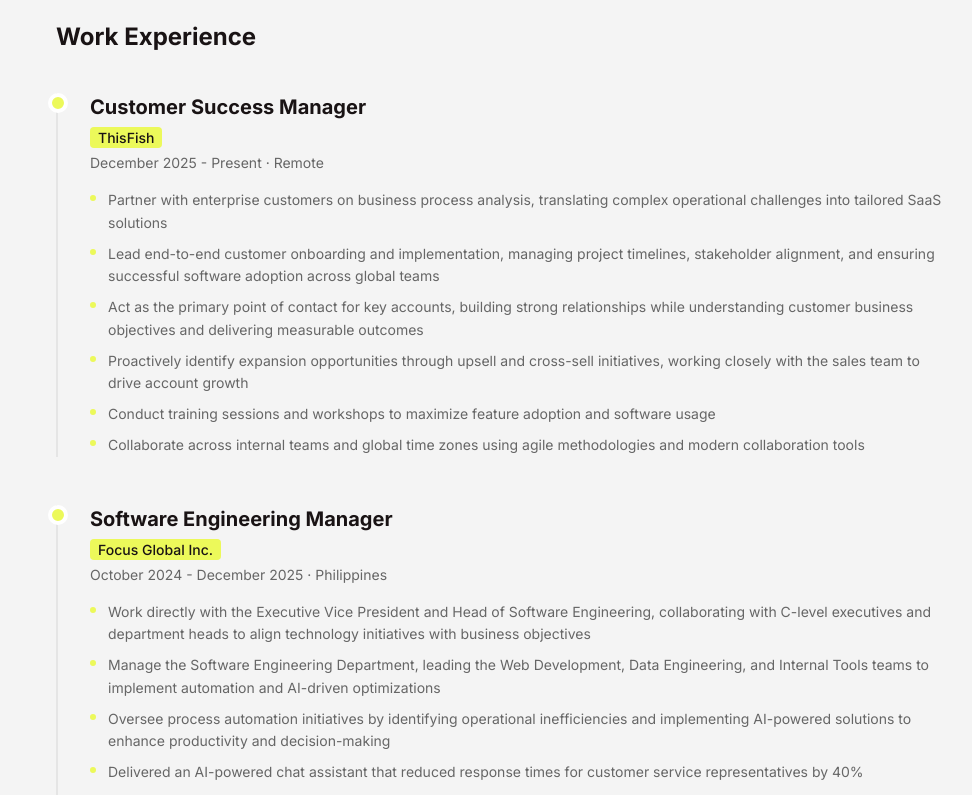
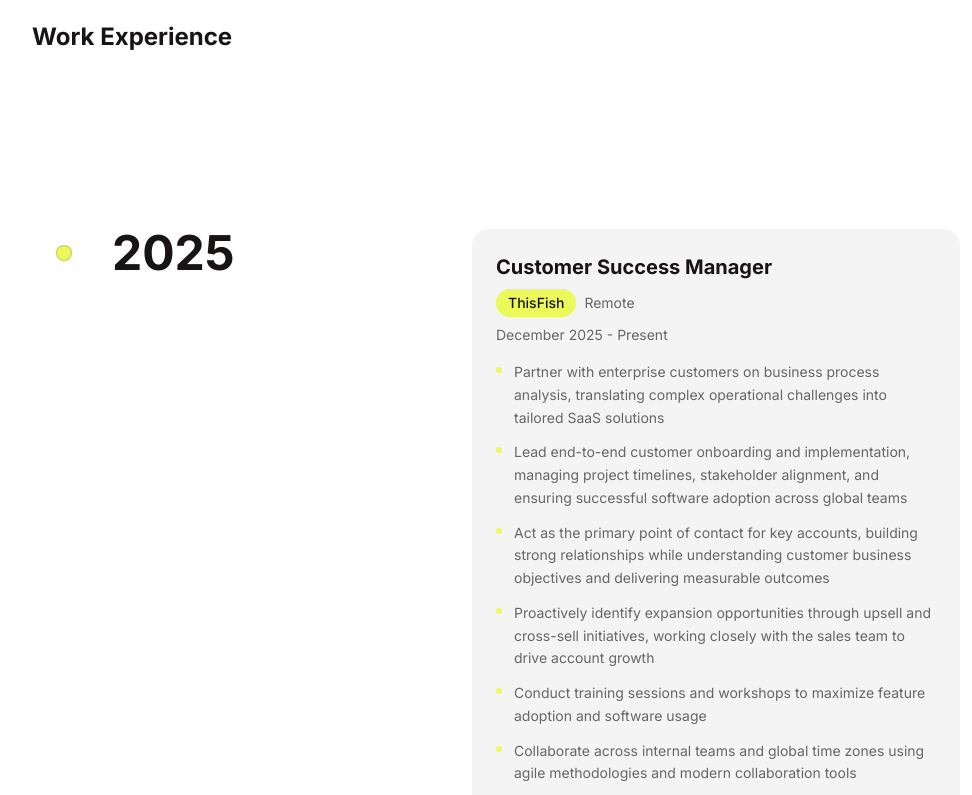
Before and after one commit to lawlozano93/himo, a Next.js app: page /experience in a window 1280 px wide. Shown: the part 780-1575 px from the top of the page, without its empty margins (136-1108 px from the left). Built offline with nearby package versions, Linux system fonts and the light colour scheme.

Commit message:
feat: add animated Timeline component to experience page

```diff
--- a/src/app/experience/page.tsx
+++ b/src/app/experience/page.tsx
@@ -2,6 +2,7 @@
 import Link from "next/link";
 import Footer from "@/components/Footer";
 import { ProfileIdCard } from "@/components/ProfileIdCard";
+import { Timeline } from "@/components/ui/timeline";
 
 export const metadata: Metadata = {
     title: "Human of Himo - Lawrrence Lozano",
@@ -195,37 +196,33 @@
                 </div>
             </section>
 
-            {/* Work Experience */}
-            <section className="py-16 px-6 bg-[#f4f4f4]">
-                <div className="max-w-4xl mx-auto">
-                    <h2 className="text-2xl font-bold text-[#191314] mb-10">
+            {/* Work Experience Timeline */}
+            <section className="py-16 px-6 bg-white">
+                <div className="max-w-5xl mx-auto">
+                    <h2 className="text-2xl font-bold text-[#191314] mb-4 px-4 md:px-10">
                         Work Experience
                     </h2>
-                    <div className="space-y-12">
-                        {experience.map((job, index) => (
-                            <div
-                                key={index}
-                                className="relative pl-8 border-l-2 border-[#e5e5e5]"
-                            >
-                                <div className="absolute -left-2.5 top-0 w-5 h-5 rounded-full bg-[#ecf95a] border-4 border-white" />
-
-                                {/* Header */}
+                    <Timeline
+                        data={experience.map((job) => ({
+                            title: job.period.split(" - ")[0].split(" ").pop() || job.period,
+                            content: (
+                                <div className="bg-[#f4f4f4] rounded-2xl p-6 mb-8">
                                     <div className="mb-4">
-                                    <h3 className="text-xl font-bold text-[#191314] mb-1">
+                                        <h3 className="text-xl font-bold text-[#191314] mb-2">
                                             {job.role}
                                         </h3>
-                                    <p className="mb-1">
-                                        <span className="bg-[#ecf95a] px-2 py-0.5 rounded text-sm font-medium text-[#191314]">
+                                        <div className="flex flex-wrap gap-2 items-center mb-2">
+                                            <span className="bg-[#ecf95a] px-3 py-1 rounded-full text-sm font-medium text-[#191314]">
                                                 {job.company}
                                             </span>
-                                    </p>
-                                    <p className="text-sm text-[#666666]">
-                                        {job.period} · {job.location}
-                                    </p>
+                                            <span className="text-sm text-[#666666]">
+                                                {job.location}
+                                            </span>
+                                        </div>
+                                        <p className="text-sm text-[#666666]">{job.period}</p>
                                     </div>
 
-                                {/* Uniform bullet points */}
-                                <ul className="space-y-2">
+                                    <ul className="space-y-3">
                                         {job.bullets.map((bullet, i) => (
                                             <li
                                                 key={i}
@@ -237,8 +234,9 @@
                                         ))}
                                     </ul>
                                 </div>
-                        ))}
-                    </div>
+                            ),
+                        }))}
+                    />
                 </div>
             </section>
 
--- /dev/null
+++ b/src/components/ui/timeline.tsx
@@ -0,0 +1,76 @@
+"use client";
+
+import { useScroll, useTransform, motion } from "framer-motion";
+import React, { useEffect, useRef, useState } from "react";
+
+interface TimelineEntry {
+    title: string;
+    content: React.ReactNode;
+}
+
+export const Timeline = ({ data }: { data: TimelineEntry[] }) => {
+    const ref = useRef<HTMLDivElement>(null);
+    const containerRef = useRef<HTMLDivElement>(null);
+    const [height, setHeight] = useState(0);
+
+    useEffect(() => {
+        if (ref.current) {
+            const rect = ref.current.getBoundingClientRect();
+            setHeight(rect.height);
+        }
+    }, [ref]);
+
+    const { scrollYProgress } = useScroll({
+        target: containerRef,
+        offset: ["start 10%", "end 50%"],
+    });
+
+    const heightTransform = useTransform(scrollYProgress, [0, 1], [0, height]);
+    const opacityTransform = useTransform(scrollYProgress, [0, 0.1], [0, 1]);
+
+    return (
+        <div
+            className="w-full bg-white font-sans md:px-10"
+            ref={containerRef}
+        >
+            <div ref={ref} className="relative max-w-7xl mx-auto pb-20">
+                {data.map((item, index) => (
+                    <div
+                        key={index}
+                        className="flex justify-start pt-10 md:pt-40 md:gap-10"
+                    >
+                        <div className="sticky flex flex-col md:flex-row z-40 items-center top-40 self-start max-w-xs lg:max-w-sm md:w-full">
+                            <div className="h-10 absolute left-3 md:left-3 w-10 rounded-full bg-white flex items-center justify-center">
+                                <div className="h-4 w-4 rounded-full bg-[#ecf95a] border border-[#191314]/20" />
+                            </div>
+                            <h3 className="hidden md:block text-xl md:pl-20 md:text-5xl font-bold text-[#191314]">
+                                {item.title}
+                            </h3>
+                        </div>
+
+                        <div className="relative pl-20 pr-4 md:pl-4 w-full">
+                            <h3 className="md:hidden block text-2xl mb-4 text-left font-bold text-[#191314]">
+                                {item.title}
+                            </h3>
+                            {item.content}
+                        </div>
+                    </div>
+                ))}
+                <div
+                    style={{
+                        height: height + "px",
+                    }}
+                    className="absolute md:left-8 left-8 top-0 overflow-hidden w-[2px] bg-[linear-gradient(to_bottom,var(--tw-gradient-stops))] from-transparent from-[0%] via-[#e5e5e5] to-transparent to-[99%] [mask-image:linear-gradient(to_bottom,transparent_0%,black_10%,black_90%,transparent_100%)]"
+                >
+                    <motion.div
+                        style={{
+                            height: heightTransform,
+                            opacity: opacityTransform,
+                        }}
+                        className="absolute inset-x-0 top-0 w-[2px] bg-gradient-to-t from-[#ecf95a] via-[#c5d04a] to-transparent from-[0%] via-[10%] rounded-full"
+                    />
+                </div>
+            </div>
+        </div>
+    );
+};
```
Lines whose indentation alone changed are shown as unchanged.
